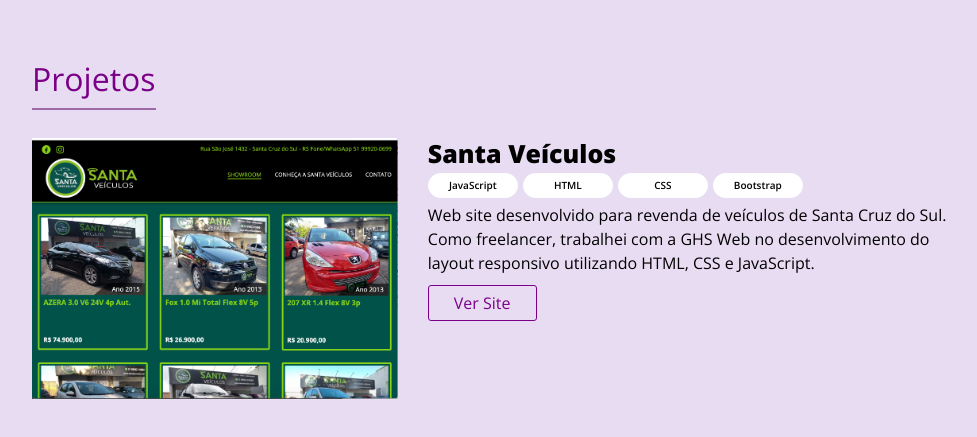
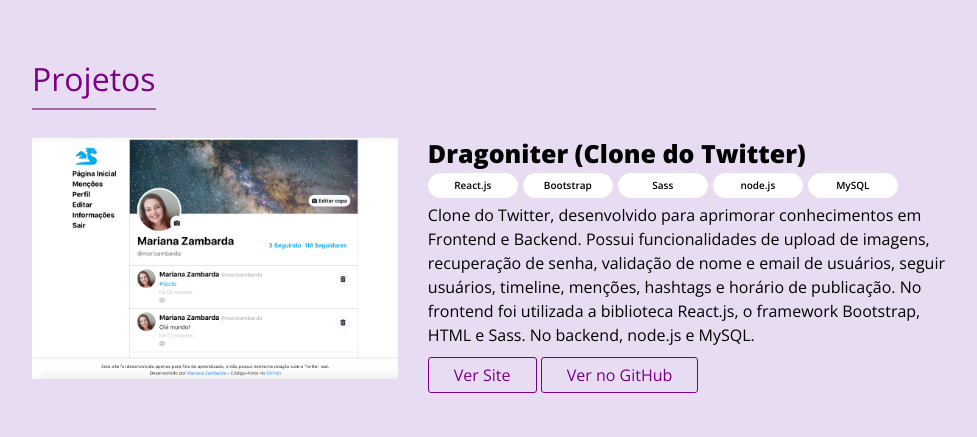
Before and after one commit to marizambarda/portfolio, a React (Create React App) app: page / in a window 1280 px wide. Shown: the part 1480-1917 px from the top of the page, without its empty margins (148-1125 px from the left). Built offline with nearby package versions, Linux system fonts and the light colour scheme.

Commit message:
ajuste dragoniter

```diff
--- a/src/pages/ProjectsPage/ProjectsPage.jsx
+++ b/src/pages/ProjectsPage/ProjectsPage.jsx
@@ -4,7 +4,7 @@
 import santaVeiculos from '../../images/santa-veiculos.png';
 import numaLaudos from '../../images/numa-laudos.png';
 import pcVeiculos from '../../images/pc-veiculos.png';
-import projetoTwitter from '../../images/projeto-twitter.png';
+import dragoniter from '../../images/dragoniter.png';
 import jogoDaVelha from '../../images/jogo-da-velha.png';
 
 import './ProjectsPage.scss';
@@ -19,19 +19,16 @@
 							<h2>
 								<span>Projetos</span>
 							</h2>
-							{/*
-							/*<Project
-								title="Clone Twitter"
+							<Project
+								title="Dragoniter (Clone do Twitter)"
 								technologies={['React.js', 'Bootstrap', 'Sass', 'node.js', 'MySQL']}
 								description="Clone do Twitter, desenvolvido para aprimorar conhecimentos em Frontend e Backend.
 								Possui funcionalidades de upload de imagens, recuperação de senha, validação de nome e email de usuários, seguir usuários, timeline, menções, hashtags e horário de publicação. No frontend foi utilizada a biblioteca React.js, o framework Bootstrap, HTML e Sass.
 								No backend, node.js e MySQL."
-								url="#"
-								image={projetoTwitter}
-								gitHubURL="https://github.com/marizambarda/twitterClone"
-
+								url="http://dragoniter.marianazambarda.com"
+								image={dragoniter}
+								gitHubURL="https://github.com/marizambarda/dragoniter"
 							/>
-							*/}
 
 							<Project
 								title="Santa Veículos"
@@ -70,7 +67,7 @@
 								technologies={['React.js', 'HTML', 'Sass']}
 								description="Jogo da velha, desenvolvido em React.js, HTML e Sass, para aprimorar conhecimentos em lógica, grid e responsivo. Foi utilizado o framework Bootstrap. Possui verificação de ganhador, e somatória de pontos e empates.
 								"
-								url="https://jogo-da-velha-mari.vercel.app/"
+								url="https://jogodavelha.marianazambarda.com/"
 								image={jogoDaVelha}
 								gitHubURL="https://github.com/marizambarda/jogo-da-velha"
 							/>
```
Also changed, not shown: src/images/dragoniter.png (added), src/images/projeto-twitter.png (deleted).
